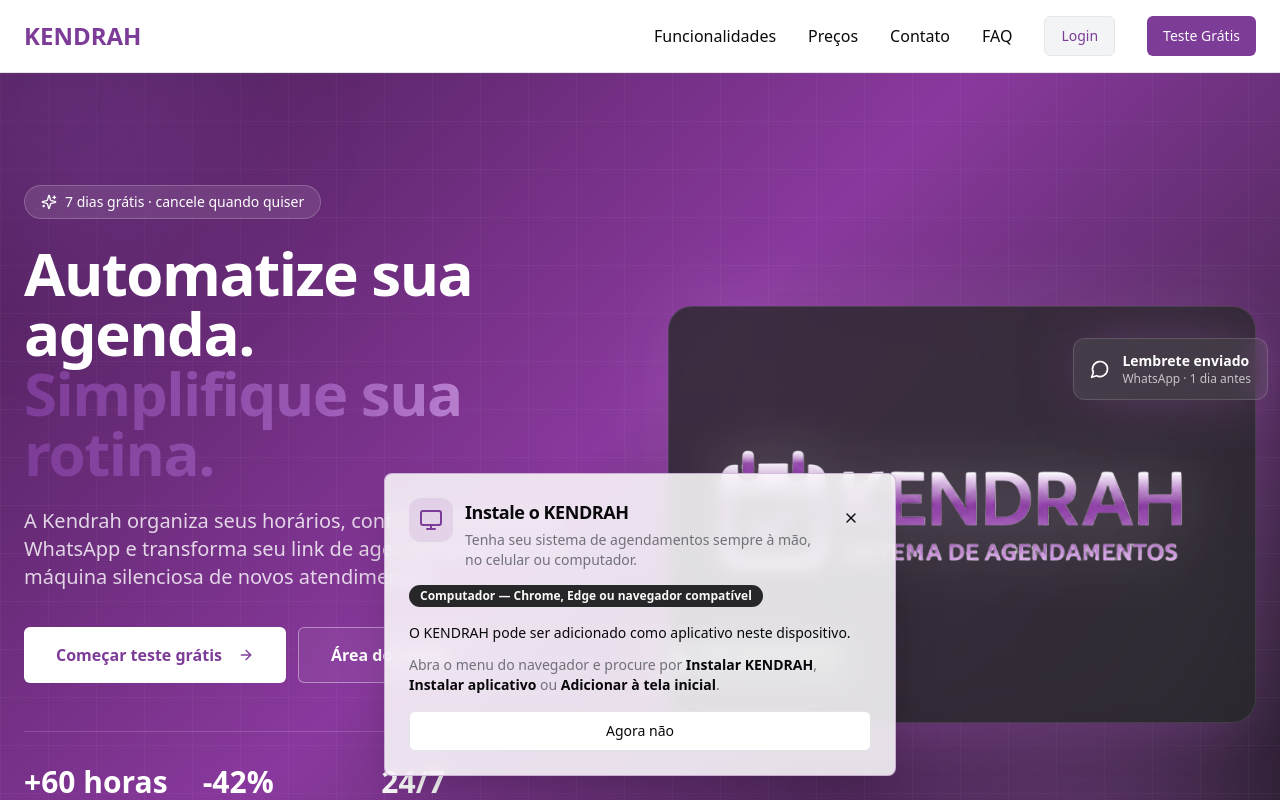
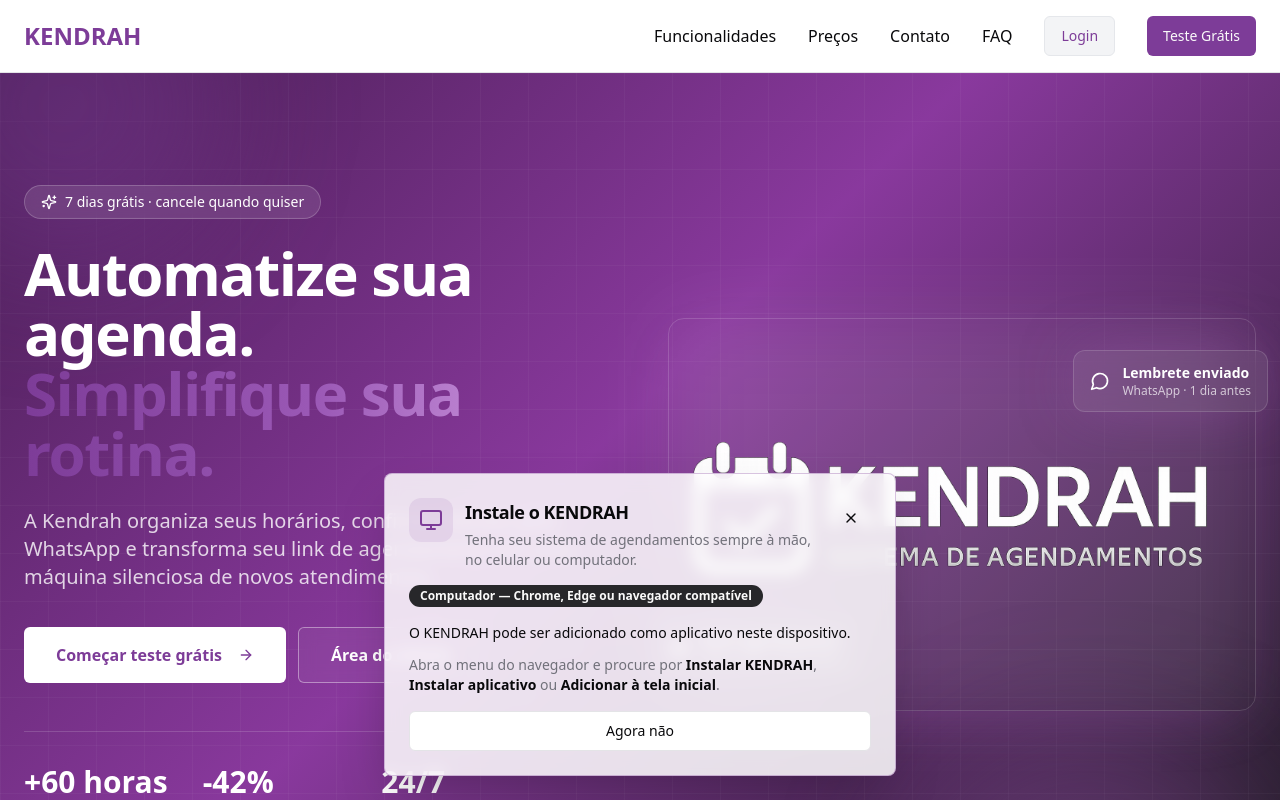
Before and after one commit to matheusalves484b-dotcom/kendrah-scheduler-suite, a React (Vite) app: page / in a window 1280 px wide. Shown: the top 800 px of the page. Built offline with nearby package versions, Linux system fonts and the light colour scheme.

Commit message:
Reverter logo da agenda para versão original branca

```diff
--- a/src/components/landing/HeroSection.tsx
+++ b/src/components/landing/HeroSection.tsx
@@ -35,11 +35,7 @@ const HeroSection = () => {
                 </Button>
               </Link>
               <Link to="/login">
-                <Button
-                  size="lg"
-                  variant="outline"
-                  className="h-14 w-full border-white/40 bg-white/5 px-8 text-base font-semibold text-white backdrop-blur hover:bg-white/15 hover:text-white sm:w-auto"
-                >
+                <Button size="lg" variant="outline" className="h-14 w-full border-white/40 bg-white/5 px-8 text-base font-semibold text-white backdrop-blur hover:bg-white/15 hover:text-white sm:w-auto">
                   Área do cliente
                 </Button>
               </Link>
@@ -61,15 +57,13 @@ const HeroSection = () => {
 
           <div className="relative">
             <div className="absolute inset-0 rounded-3xl bg-white/10 blur-2xl" aria-hidden="true" />
-            <div className="relative rounded-3xl border border-white/10 bg-secondary/80 p-8 shadow-elegant backdrop-blur-sm">
-              <img
-                alt="Kendrah — sistema de agendamentos online"
-                className="relative w-full drop-shadow-[0_0_30px_rgba(255,255,255,0.25)]"
-                src="/lovable-uploads/logo-gradient.png"
-                width={1024}
-                height={640}
-              />
-            </div>
+            <img
+              alt="Kendrah — sistema de agendamentos online"
+              className="relative w-full rounded-2xl border border-white/15 shadow-elegant"
+              src="/lovable-uploads/3cb7ac49-9e22-4c45-83db-279995a935ba.png"
+              width={1024}
+              height={640}
+            />
 
             <div className="glass-card animate-float-slow absolute -left-4 bottom-8 hidden rounded-xl px-4 py-3 shadow-glow sm:flex sm:items-center sm:gap-3">
               <CalendarCheck className="h-5 w-5" />
```
